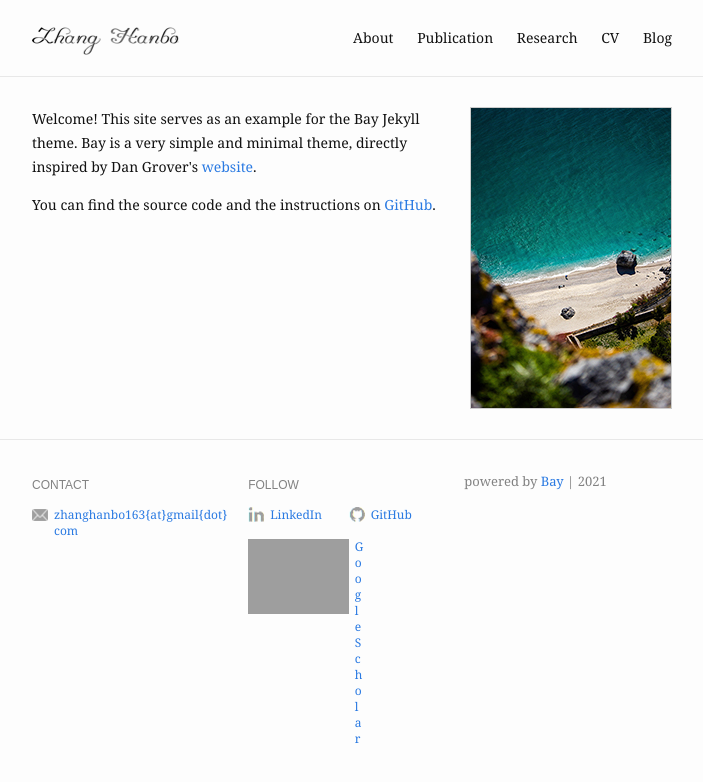
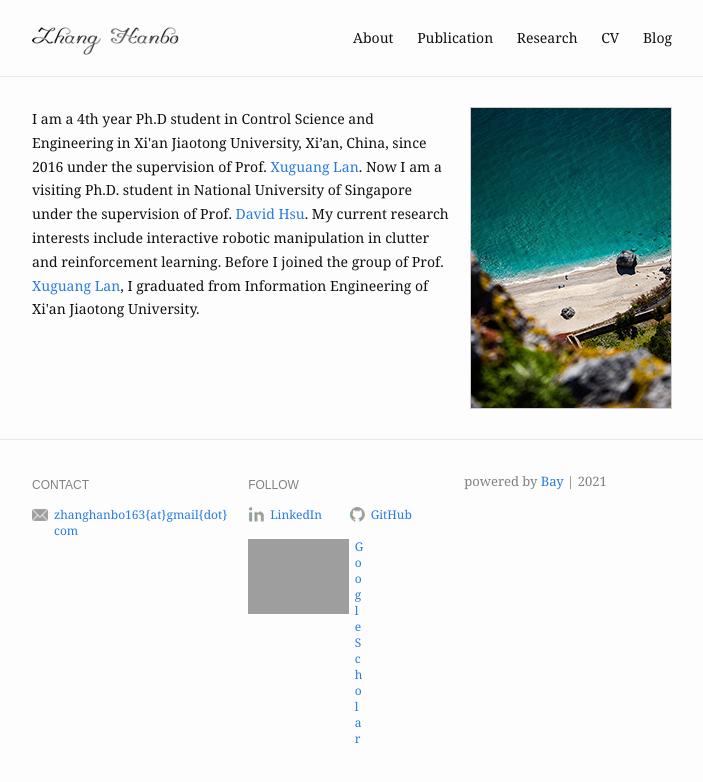
Before and after one commit to ZhangHanbo/zhanghanbo.github.io, a Jekyll site: the page built from index.md, in a window 1280 px wide. Shown: the top 782 px of the page, without its empty margins (288-991 px from the left). Built offline with Jekyll 4.4.1, drawn with Linux system fonts in a browser that asks for light colours.

Commit message:
update about-me

```diff
--- a/index.md
+++ b/index.md
@@ -6,9 +6,14 @@ profile_picture:
 ---
 
 <p>
-  Welcome! This site serves as an example for the Bay Jekyll theme. Bay is a very simple and minimal theme, directly inspired by Dan Grover's <a href="http://dangrover.com">website</a>.
+  I am a 4th year Ph.D student in Control Science and Engineering in Xi'an Jiaotong
+  University, Xi’an, China, since 2016 under the supervision of Prof.
+  <a href="http://gr.xjtu.edu.cn/web/zeuslan">Xuguang Lan</a>. Now I am a visiting
+  Ph.D. student in National University of Singapore under the supervision of
+  Prof. <a href="https://www.comp.nus.edu.sg/~dyhsu/">David Hsu</a>. My current
+  research interests include interactive robotic manipulation in clutter and
+  reinforcement learning.
+
+  Before I joined the group of Prof. <a href="http://gr.xjtu.edu.cn/web/zeuslan">Xuguang Lan</a>,
+  I graduated from Information Engineering of Xi'an Jiaotong University.
 </p>
-
-<p>
-  You can find the source code and the instructions on <a href="https://github.com/eliottvincent/bay">GitHub</a>.
-</p>
```
